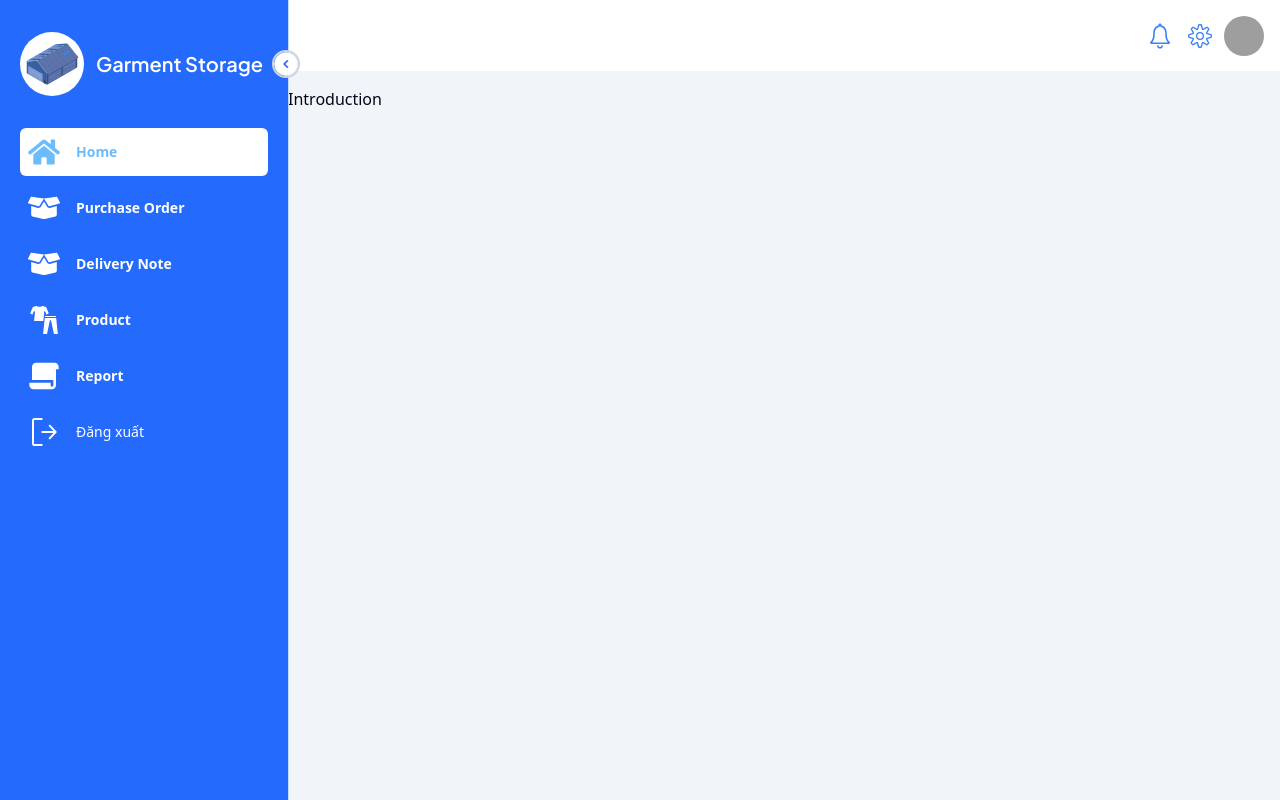
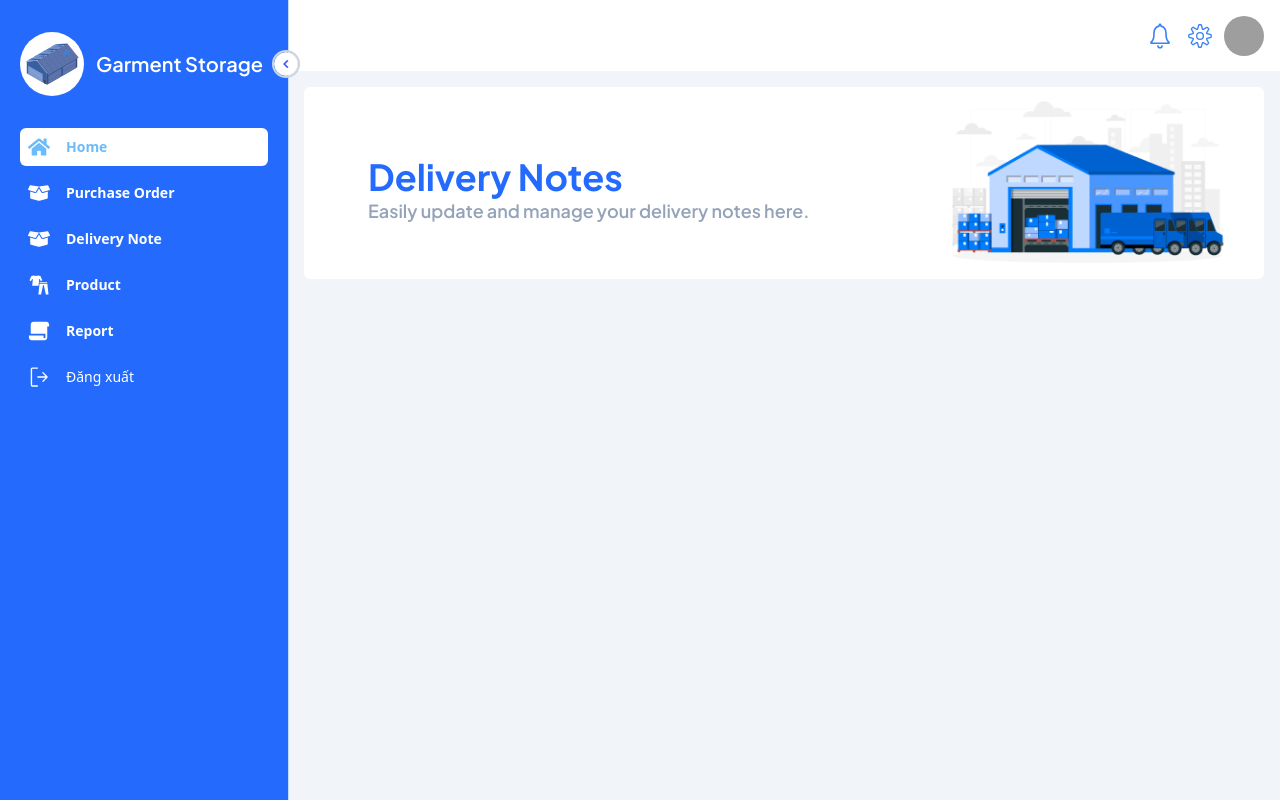
Before and after one commit to devlindinh-2003/garment-wms-fe, a React (Vite) app: page /purchase-staff/delivery-note in a window 1280 px wide. Built offline with nearby package versions, Linux system fonts and the light colour scheme; grey boxes are pictures that could not be loaded.

Commit message:
package update [TamDNB]

```diff
--- a/src/components/SideBar.tsx
+++ b/src/components/SideBar.tsx
@@ -17,7 +17,7 @@ const SideBar: React.FC<SideBarProps> = ({
   };
   const [open, setOpen] = useState(true);
   const [activeTitle, setActiveTitle] = useState(menu[0]?.title || '');
-  const iconSize = 32;
+  const iconSize = 22;
   const constraintWindowWidth = 800;
   const handleMenuClick = (menuTitle: string) => {
     setActiveTitle(menuTitle);
--- a/src/layouts/PurchaseStaffLayout.tsx
+++ b/src/layouts/PurchaseStaffLayout.tsx
@@ -9,7 +9,7 @@ import TopBar from '@/components/TopBar';
 
 
 type Props = {}
-const iconSize = 32;
+const iconSize = 22;
 const PurchaseStaffMenu: MenuProps[] = [
   {
     title: 'Home',
--- a/src/pages/Delivery Notes/management/components/Introduction.tsx
+++ b/src/pages/Delivery Notes/management/components/Introduction.tsx
@@ -1,11 +1,36 @@
-import React from 'react'
-
-type Props = {}
+import React from 'react';
+import photo from '@/assets/images/DeliveryNoteIntro.png'
+type Props = {};
 
 const Introduction = (props: Props) => {
+  const title = 'Delivery Notes';
+  const description = 'Easily update and manage your delivery notes here.';
   return (
-    <div className='w-f'>Introduction</div>
-  )
-}
+    <div className="w-full h-28 bg-white rounded-md
+    md:h-48
+    ">
+      <div className="flex items-center h-full justify-between">
+        <div className='flex flex-col justify-center h-full
+        md:pl-6 lg:pl-12
+        '>
+          <h1 className="font-primary font-bold text-bluePrimary text-xl pt-4 pl-4
+          md:text-2xl lg:text-3xl xl:text-4xl
+          ">
+            {title}
+            </h1>
+          <p className="text-xs font-primary font-semibold text-slate-400 pl-4
+          md:text-md lg:text-lg
+          ">
+            {description}
+            </p>
+        </div>
+        <div className= 'h-full hidden md:flex pr-8'>
+          <img className=' h-auto' src={photo} />
+        </div>
 
-export default Introduction
+      </div>
+    </div>
+  );
+};
+
+export default Introduction;
--- a/src/pages/Delivery Notes/management/index.tsx
+++ b/src/pages/Delivery Notes/management/index.tsx
@@ -3,7 +3,7 @@ import Introduction from './components/Introduction'
 
 const DeliveryNotesManagement = () => {
   return (
-    <div className='h-full w-full'>
+    <div className='h-full w-full px-4'>
         <Introduction/>
     </div>
   )
```
Also changed, not shown: package.json (+8 -0 lines), src/assets/images/DeliveryNoteIntro.png (added), 1 other file (tests, documents, lock files or other folders).
